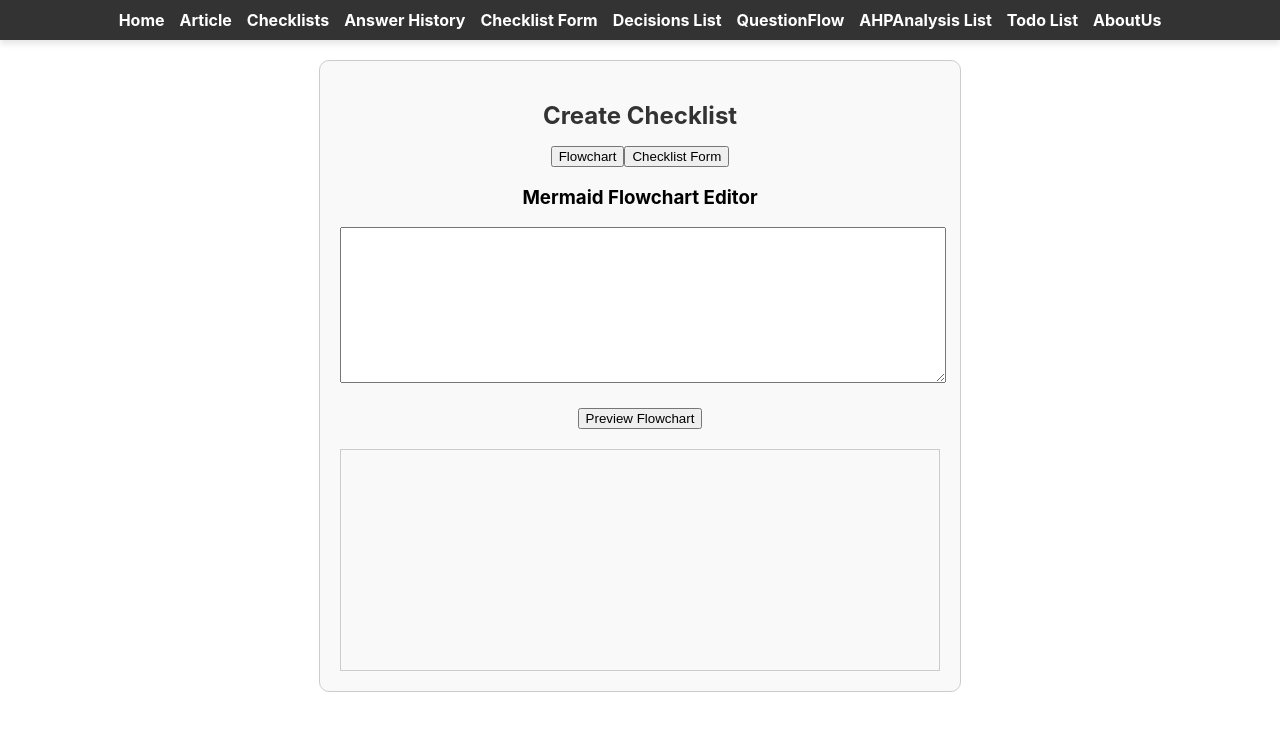
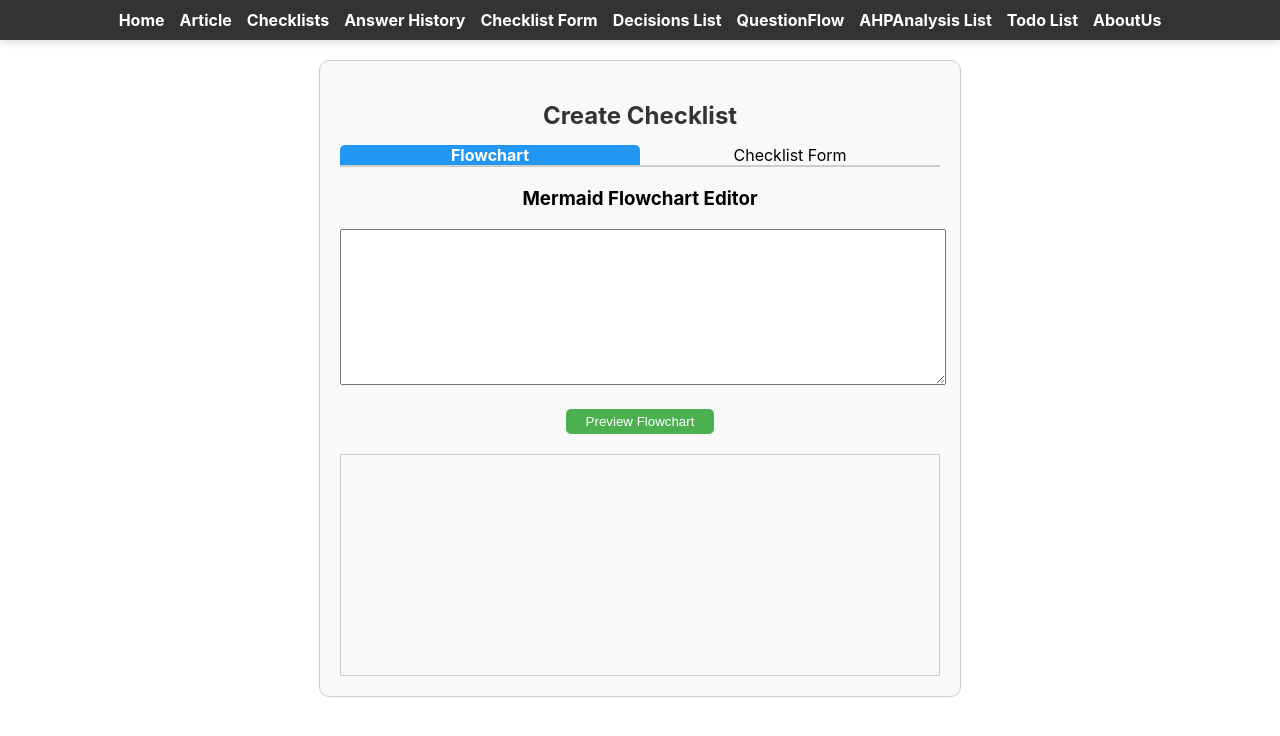
Before and after one commit to tuxiantian/decision-app, a React (Create React App) app: page /checklist-form in a window 1280 px wide. Shown: the top 736 px of the page. Built offline with nearby package versions, Linux system fonts and the light colour scheme; a small style sheet from the web is missing.

Commit message:
优化选项卡的显示样式

```diff
--- a/src/components/ChecklistForm.css
+++ b/src/components/ChecklistForm.css
@@ -63,3 +63,46 @@
   .submit-btn:hover {
     opacity: 0.9;
   }
+
+  .tabs-container {
+    margin-bottom: 20px;
+  }
+
+  .tabs {
+    display: flex;
+    justify-content: space-around;
+    border-bottom: 2px solid #ccc;
+  }
+
+  .tab-button {
+    flex: 1;
+    text-align: center;
+    cursor: pointer;
+    border-radius: 5px 5px 0 0;
+    transition: background-color 0.3s ease;
+  }
+
+  .tab-button.active {
+    background-color: #2196F3;
+    color: white;
+    font-weight: bold;
+  }
+
+  .tab-button:hover {
+    background-color: #1976D2;
+    color: white;
+  }
+
+  .preview-btn {
+    background-color: #4CAF50;
+    color: white;
+    border: none;
+    padding: 5px 20px;
+    cursor: pointer;
+    border-radius: 5px;
+    transition: background-color 0.3s ease;
+  }
+
+  .preview-btn:hover {
+    background-color: #45a049;
+  }
--- a/src/components/ChecklistForm.js
+++ b/src/components/ChecklistForm.js
@@ -41,9 +41,7 @@ const ChecklistForm = () => {
   };
 
   useEffect(() => {
-    // 只在组件挂载后以及代码变化时触发
     if (mermaidCode.trim()) {
-      // 使用 setTimeout 确保 DOM 完全可用
       setTimeout(() => {
         renderMermaid();
       }, 100);
@@ -66,7 +64,6 @@ const ChecklistForm = () => {
   };
 
   const handlePreviewFlowchart = () => {
-    // 点击预览按钮时，设置代码触发 useEffect 中的渲染逻辑
     if (mermaidCode.trim()) {
       setRenderError(null); // 清除之前的错误信息
       renderMermaid(); // 触发渲染逻辑
@@ -94,19 +91,21 @@ const ChecklistForm = () => {
   return (
     <div className="checklist-form">
       <h2>Create Checklist</h2>
+      <div className="tabs-container">
         <div className="tabs">
-        <button
+          <div
             className={`tab-button ${activeTab === 'flowchart' ? 'active' : ''}`}
             onClick={() => setActiveTab('flowchart')}
           >
             Flowchart
-        </button>
-        <button
+          </div>
+          <div
             className={`tab-button ${activeTab === 'form' ? 'active' : ''}`}
             onClick={() => setActiveTab('form')}
           >
             Checklist Form
-        </button>
+          </div>
+        </div>
       </div>
 
       {activeTab === 'flowchart' && (
@@ -119,13 +118,12 @@ const ChecklistForm = () => {
             cols="50"
             style={{ width: '100%', marginBottom: '20px' }}
           />
-          <button onClick={handlePreviewFlowchart}>Preview Flowchart</button>
+          <button className="preview-btn" onClick={handlePreviewFlowchart}>Preview Flowchart</button>
           {renderError && (
             <div style={{ color: 'red', marginTop: '10px' }}>
               <strong>Error:</strong> {renderError}
             </div>
           )}
-          {/* Mermaid 渲染容器 */}
           <div
             className="mermaid-preview"
             ref={mermaidContainerRef}
@@ -133,8 +131,6 @@ const ChecklistForm = () => {
           ></div>
         </div>
       )}
-
-
 
       {activeTab === 'form' && (
         <div className="tab-content">
```
Lines whose indentation alone changed are shown as unchanged.
